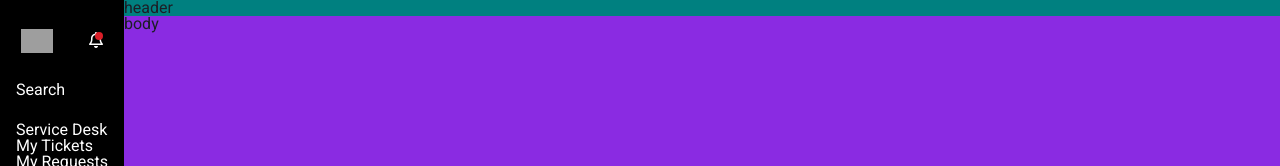
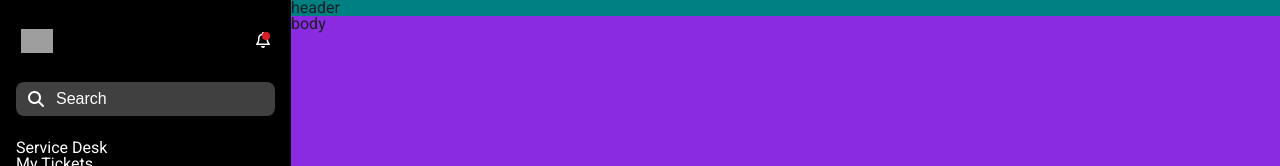
Before and after one commit to VishnuVNairCodes/deskday, a React (Create React App) app: page / in a window 1280 px wide. Shown: the top 166 px of the page. Built offline with nearby package versions, Linux system fonts and the light colour scheme; grey boxes are pictures that could not be loaded.

Commit message:
feat: add Search component

```diff
--- a/src/App.css
+++ b/src/App.css
@@ -13,6 +13,7 @@
   --clr-font-default: #1c1e26;
   --clr-white: #fff;
   --clr-badge-notification: #da1e28;
+  --clr-search-bg: rgba(255, 255, 255, 0.25);
 
   /* || shadows || */
   --sdw-aside-logout: 2px 2px 2rem 0 rgba(0, 0, 0.08);
--- /dev/null
+++ b/src/components/Search/Search.css
@@ -0,0 +1,25 @@
+.search-container {
+  display: flex;
+  align-items: center;
+  gap: 1.2rem;
+  padding: 8px 1.2rem;
+  border-radius: 8px;
+  background-color: var(--clr-search-bg);
+}
+
+.search-input {
+  background-color: transparent;
+  border: none;
+  outline: none;
+  color: var(--clr-white);
+}
+
+.search-input::placeholder {
+  color: var(--clr-white);
+}
+
+.search-icon,
+.search-input,
+.search-input::placeholder {
+  font-size: 1.6rem;
+}
--- /dev/null
+++ b/src/components/Search/index.jsx
@@ -0,0 +1,12 @@
+import "./Search.css";
+
+const Search = () => {
+  return (
+    <div className="search-container">
+      <i className="fa-solid fa-magnifying-glass search-icon"></i>
+      <input type="text" placeholder="Search" className="search-input" />
+    </div>
+  );
+};
+
+export { Search };
--- a/src/components/SideBar/index.jsx
+++ b/src/components/SideBar/index.jsx
@@ -1,4 +1,5 @@
-import { AsideLogout } from "./components/AsideLogout";
+import { Search } from "../Search";
+import { AsideLogout } from "../AsideLogout";
 import "./SideBar.css";
 
 const SideBar = () => {
@@ -14,7 +15,7 @@ const SideBar = () => {
           <i className="fa-regular fa-bell"></i>
         </button>
       </header>
-      <div className="aside-search">Search</div>
+      <Search />
       <div className="aside-options-container">
         <div className="aside-options-heading">Service Desk</div>
         <div className="aside-option">My Tickets</div>
```
